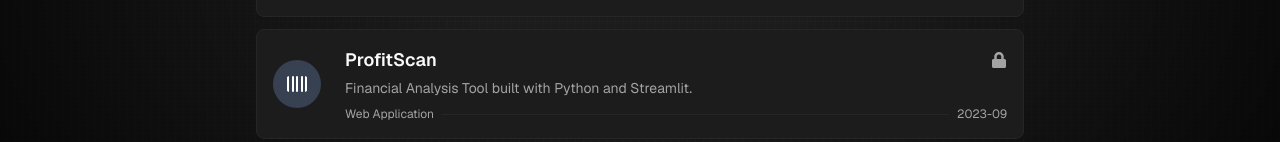
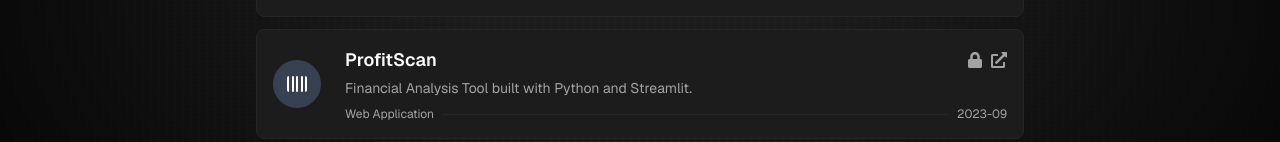
Before and after one commit to marcoshaber99/personal-site, a Next.js app: page / in a window 1280 px wide. Shown: the part 419-561 px from the top of the page. Built offline with nearby package versions, Linux system fonts and the light colour scheme.

Commit message:
added the website link icon for the profitscan project & github repo shown as a lock icon

```diff
--- a/components/projects.tsx
+++ b/components/projects.tsx
@@ -36,15 +36,15 @@
                     {project.title}
                   </h3>
                   <div className="flex space-x-2 mb-2 sm:mb-0">
-                    {project.isPrivate && (
+                    {project.isPrivate ? (
                       <span
                         title="Private Project"
                         className="text-muted-foreground hover:text-foreground"
                       >
                         <FaLock className="h-4 w-4" />
                       </span>
-                    )}
-                    {project.github && !project.isPrivate && (
+                    ) : (
+                      project.github && (
                         <Link
                           href={project.github}
                           target="_blank"
@@ -53,6 +53,7 @@
                         >
                           <FaGithub className="h-4 w-4" />
                         </Link>
+                      )
                     )}
                     {project.link && (
                       <Link
--- a/data/content.ts
+++ b/data/content.ts
@@ -27,6 +27,7 @@
   {
     title: "ProfitScan",
     description: "Financial Analysis Tool built with Python and Streamlit.",
+    link: "https://profit-scan-peach.vercel.app",
     category: "Web Application",
     date: "2023-09",
     isPrivate: true,
```
Lines whose indentation alone changed are shown as unchanged.
